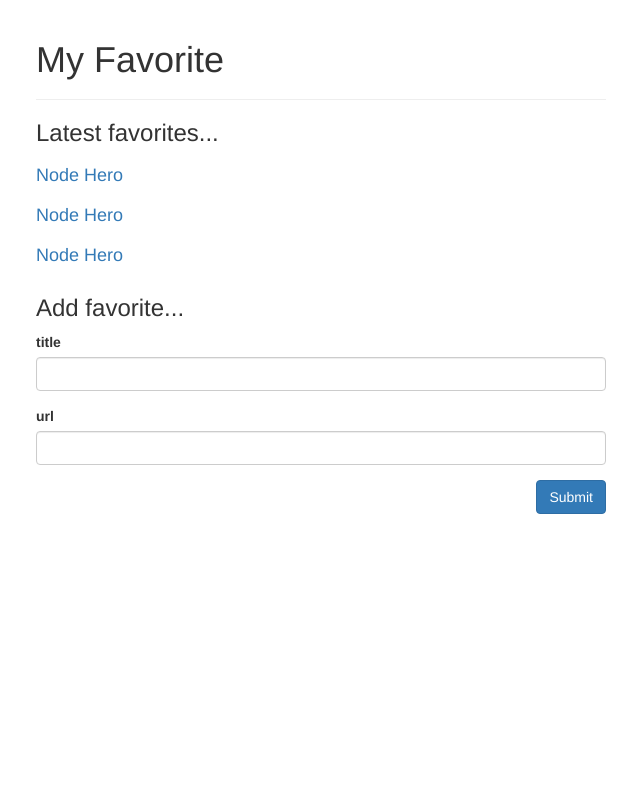
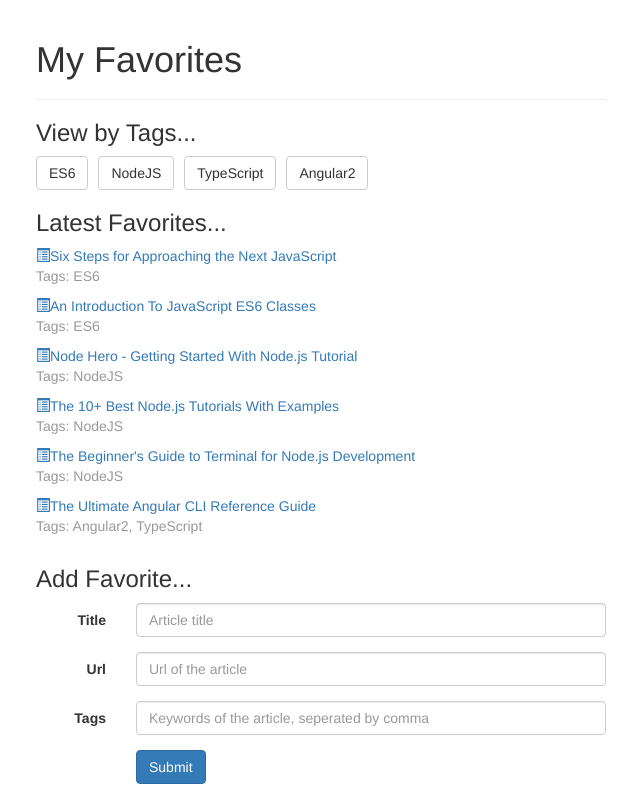
Before and after one commit to gz-freedom/favorites, an Angular app: page / in a window 1280 px wide. Shown: the whole page, without its empty margins (319-959 px from the left). Built offline with nearby package versions, Linux system fonts and the light colour scheme; data requests are answered from the project's data file.

Commit message:
add favorite, improve UI, etc.

```diff
--- a/db.json
+++ b/db.json
@@ -1,16 +1,52 @@
 {
   "favorites": [
     {
-            "title": "Node Hero",
-            "link": "https://blog.risingstack.com/node-hero-tutorial-getting-started-with-node-js/"
+      "id": 0,
+      "title": "Six Steps for Approaching the Next JavaScript",
+      "url": "http://developer.telerik.com/featured/six-steps-for-approaching-the-next-javascript/",
+      "tags": "ES6",
+      "read": false
     },
     {
-            "title": "Node Hero",
-            "link": "https://blog.risingstack.com/node-hero-tutorial-getting-started-with-node-js/"
+      "id": 1,
+      "title": "An Introduction To JavaScript ES6 Classes",
+      "url": "https://developer.ibm.com/node/2015/08/12/an-introduction-to-javascript-es6-classes/",
+      "tags": "ES6",
+      "read": false
     },
     {
-            "title": "Node Hero",
-            "link": "https://blog.risingstack.com/node-hero-tutorial-getting-started-with-node-js/"
+      "id": 2,
+      "title": "Node Hero - Getting Started With Node.js Tutorial",
+      "url": "https://blog.risingstack.com/node-hero-tutorial-getting-started-with-node-js/",
+      "tags": "NodeJS",
+      "read": false
+    },
+    {
+      "id": 3,
+      "title": "The 10+ Best Node.js Tutorials With Examples",
+      "url": "http://noeticforce.com/best-nodejs-tutorial-with-examples",
+      "tags": "NodeJS",
+      "read": false
+    },
+    {
+      "id": 4,
+      "title": "The Beginner's Guide to Terminal for Node.js Development",
+      "url": "https://blog.risingstack.com/terminal-guide-for-nodejs/",
+      "tags": "NodeJS",
+      "read": false
+    },
+    {
+      "url": "https://www.sitepoint.com/ultimate-angular-cli-reference/",
+      "title": "The Ultimate Angular CLI Reference Guide",
+      "tags": "Angular2, TypeScript",
+      "read": false,
+      "id": 5
     }
+  ],
+  "tags": [
+    "ES6",
+    "NodeJS",
+    "TypeScript",
+    "Angular2"
   ]
 }
--- a/src/app/api.service.ts
+++ b/src/app/api.service.ts
@@ -20,4 +20,23 @@ export class ApiService {
           return response.json();
         });
   }
+
+  public addFavorite(favorite: Favorite): Observable<Favorite> {
+    return this.http.post(API_URL + "/favorites", favorite)
+          .map(response => {
+            return new Favorite(response.json());
+          });
+  }
+
+  public getAllTags(): Observable<string[]> {
+    return this.http.get(API_URL + "/tags")
+        .map(response => {
+          return response.json();
+        });
+  }
+
+  public addTag(tag): Observable<string> {
+    return this.http.put(API_URL + "/tags", tag)
+        .map(response => response.json());
+  }
 }
--- a/src/app/app.component.html
+++ b/src/app/app.component.html
@@ -10,22 +10,45 @@
       </ul>
     </nav> -->
   </div>
-  <h3>Latest favorites...</h3>
+  <h3>View by Tags...</h3>
+  <div class="tags-wrap">
+    <a class="btn btn-default" href="#" role="button" *ngFor="let tag of tags">{{ tag }}</a>
+  </div>
+  <h3>Latest Favorites...</h3>
   <ul class="row favorites-list">
     <li class="col-lg-12" *ngFor="let favorite of favorites">
-      <h4><a href='{{ favorite.link }}' target="_blank">{{ favorite.title }}</a></h4>
-      <p>{{ favorite.description }}</p>
+      <p class="link">
+        <span class="glyphicon glyphicon-list-alt" aria-hidden="true"></span>
+        <a href='{{ favorite.url }}' target="_blank">{{ favorite.title }}</a>
+      </p>
+      <p class="tags">Tags: {{ favorite.tags }}</p>
     </li>
   </ul>
-  <h3>Add favorite...</h3>
-  <div class="form-group">
-    <label>title</label>
-    <input type="text" class="form-control">
-  </div>
-  <div class="form-group">
-    <label>url</label>
-    <input type="text" class="form-control">
-  </div>
-  <button type="submit" class="btn btn-primary pull-right">Submit</button>
+  <h3>Add Favorite...</h3>
+  <form class="form-horizontal" name="addFavoriteForm">
+    <div class="form-group">
+      <label for="inputTitle" class="col-sm-2 control-label">Title</label>
+      <div class="col-sm-10">
+        <input type="text" name="fav-title" class="form-control" id="inputTitle" placeholder="Article title" [(ngModel)]="newFavorite.title">
+      </div>
+    </div>
+    <div class="form-group">
+      <label for="inputUrl" class="col-sm-2 control-label">Url</label>
+      <div class="col-sm-10">
+        <input type="text" name="fav-url" class="form-control" id="inputUrl" placeholder="Url of the article" [(ngModel)]="newFavorite.url">
+      </div>
+    </div>
+    <div class="form-group">
+      <label for="inputTags" class="col-sm-2 control-label">Tags</label>
+      <div class="col-sm-10">
+        <input type="text" name="fav-tags" class="form-control" id="inputTags" [(ngModel)]="newFavorite.tags" placeholder="Keywords of the article, seperated by comma">
+      </div>
+    </div>
+    <div class="form-group">
+      <div class="col-sm-offset-2 col-sm-10">
+        <button type="button" class="btn btn-primary" (click)="addFavorite()">Submit</button>
+      </div>
+    </div>
+  </form>
 </div>
 <router-outlet></router-outlet>
--- a/src/app/app.component.scss
+++ b/src/app/app.component.scss
@@ -0,0 +1,14 @@
+.favorites-list {
+    .link {
+        color: #337ab7;
+        margin-bottom: 0;
+    }
+    .tags {
+        color: #999;
+    }
+}
+.tags-wrap {
+    .btn {
+        margin-right: 10px;
+    }
+}
--- a/src/app/app.component.ts
+++ b/src/app/app.component.ts
@@ -10,8 +10,10 @@ import { Favorite } from "./favorite";
   providers: [AppService]
 })
 export class AppComponent implements OnInit {
-  title = 'My Favorite';
+  title = 'My Favorites';
   favorites: Favorite[] = [];
+  tags: string[] = [];
+  newFavorite: Favorite = new Favorite();
 
   constructor(
     private appService: AppService
@@ -19,8 +21,31 @@ export class AppComponent implements OnInit {
 
   ngOnInit() {
     this.appService.getAllFavorites()
-        .subscribe((favorites) => {
+        .subscribe(favorites => {
           this.favorites = favorites;
         });
+    this.appService.getAllTags()
+        .subscribe(tags => {
+          this.tags = tags;
+        });
+  }
+
+  addFavorite() {
+    this.newFavorite.id = this.favorites[this.favorites.length - 1].id + 1;
+    this.newFavorite.read = false;
+    this.appService.addFavorite(this.newFavorite)
+        .subscribe(newFavorite => {
+          this.favorites = this.favorites.concat(newFavorite);
+        });
+    // check whether need to add tags
+    this.newFavorite.tags.split(",").forEach(tag => {
+      if(!this.tags.includes(tag.trim())) {
+        //this.appService.addTag(tag).subscribe(newTag => {
+          //this.tags = this.tags.concat(newTag);
+        //});
+      }
+    });
+
+    this.newFavorite = new Favorite();
   }
 }
--- a/src/app/app.module.ts
+++ b/src/app/app.module.ts
@@ -1,18 +1,22 @@
 import { BrowserModule } from '@angular/platform-browser';
+import { FormsModule } from "@angular/forms";
 import { NgModule } from '@angular/core';
 import { HttpModule } from "@angular/http";
 
 import { AppRoutingModule } from './app-routing.module';
 import { AppComponent } from './app.component';
 import { ApiService } from './api.service';
+import { ArrayToString } from './app.pipe';
 
 @NgModule({
   declarations: [
-    AppComponent
+    AppComponent,
+    ArrayToString
   ],
   imports: [
     BrowserModule,
     HttpModule,
+    FormsModule,
     AppRoutingModule
   ],
   providers: [ApiService],
--- /dev/null
+++ b/src/app/app.pipe.ts
@@ -0,0 +1,12 @@
+import { Pipe, PipeTransform } from '@angular/core';
+
+@Pipe({
+  name: 'arrayToString'
+})
+export class ArrayToString implements PipeTransform {
+
+  transform(value: any[]): string {
+    return value.join(", ");
+  }
+
+}
--- a/src/app/app.service.ts
+++ b/src/app/app.service.ts
@@ -5,6 +5,8 @@ import { Observable } from "rxjs/Observable";
 
 @Injectable()
 export class AppService {
+  lastId: number = 0;
+
   constructor(
     private api: ApiService
   ) { }
@@ -12,4 +14,16 @@ export class AppService {
   getAllFavorites(): Observable<Favorite[]> {
     return this.api.getAllFavorites();
   }
+
+  getAllTags(): Observable<string[]> {
+    return this.api.getAllTags();
+  }
+
+  addFavorite(favorite: Favorite): Observable<Favorite> {
+    return this.api.addFavorite(favorite);
+  }
+
+  addTag(tag: string): Observable<string> {
+    return this.api.addTag(tag);
+  }
 }
```
Also changed, not shown: src/app/favorite.ts (+4 -3 lines). Lines whose indentation alone changed are shown as unchanged.
